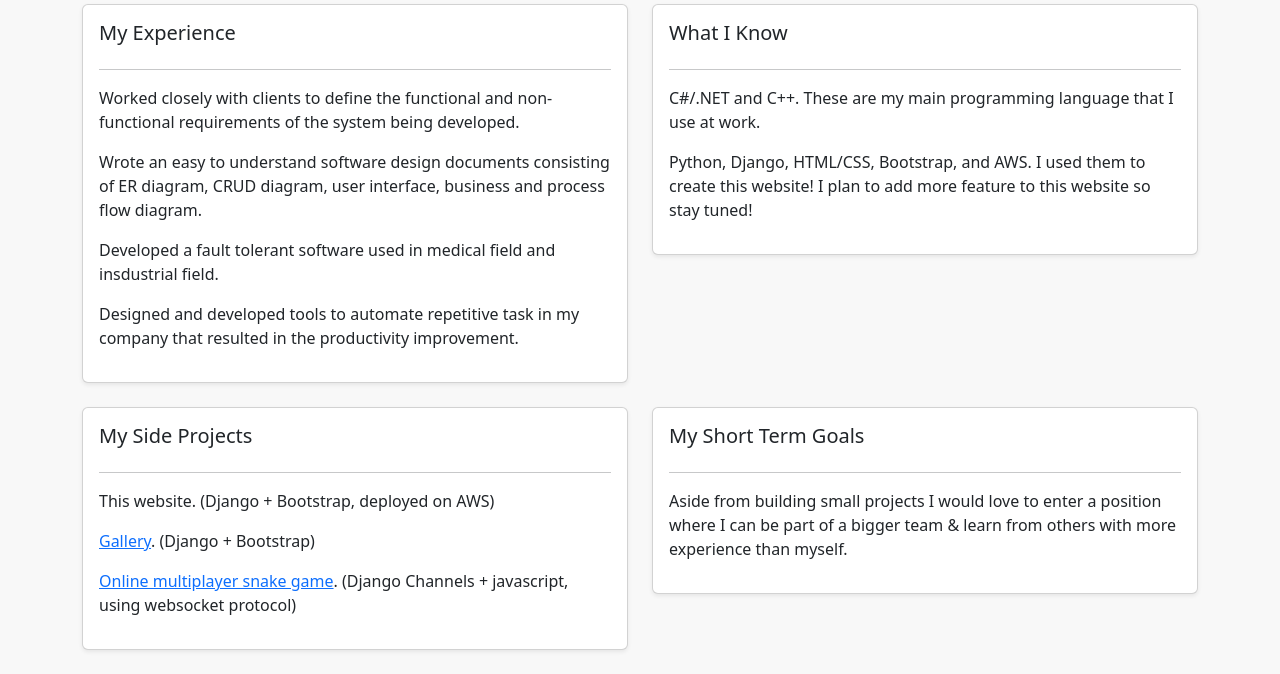
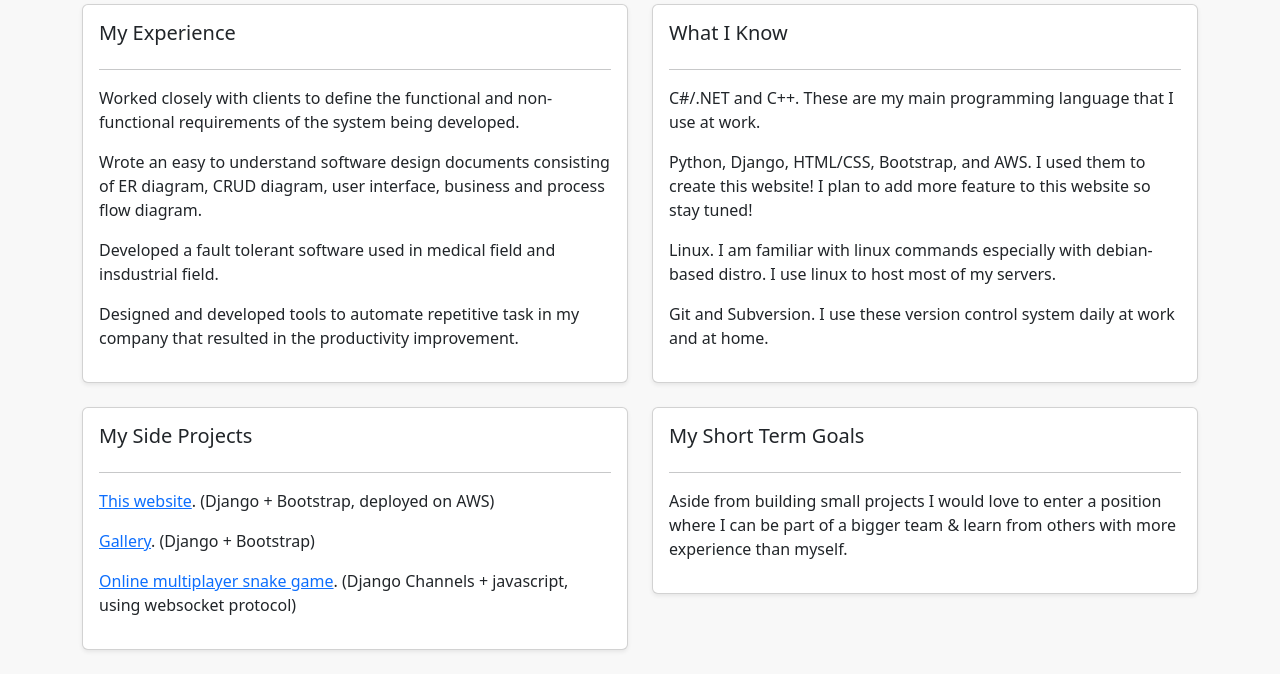
Before and after one commit to rahmantoks/DjangoPortofolio, a Django app: page / in a window 1280 px wide. Shown: the part 504-1178 px from the top of the page. Run offline with Django 4.2, Linux system fonts and the light colour scheme.

Commit message:
udpdated profile page

```diff
--- a/mywebsite/base/templates/home.html
+++ b/mywebsite/base/templates/home.html
@@ -71,6 +71,8 @@
                 <hr>
                 <p>C#/.NET and C++. These are my main programming language that I use at work. </p>
                 <p>Python, Django, HTML/CSS, Bootstrap, and AWS. I used them to create this website! I plan to add more feature to this website so stay tuned!</p>
+                <p>Linux. I am familiar with linux commands especially with debian-based distro. I use linux to host most of my servers.</p>
+                <p>Git and Subversion. I use these version control system daily at work and at home.</p>
             </div>
         </div>
     </div>
@@ -80,7 +82,7 @@
             <div class="card card-body shadow-sm">
                 <h5>My Side Projects</h5>
                 <hr>
-                <p>This website. (Django + Bootstrap, deployed on AWS)</p>
+                <p><a href="/blog/post/about-my-website">This website</a>. (Django + Bootstrap, deployed on AWS)</p>
                 <p><a href="/gallery">Gallery</a>. (Django + Bootstrap)</p>
                 <p><a href="/snake">Online multiplayer snake game</a>. (Django Channels + javascript, using websocket protocol)</p>
             </div>
```
